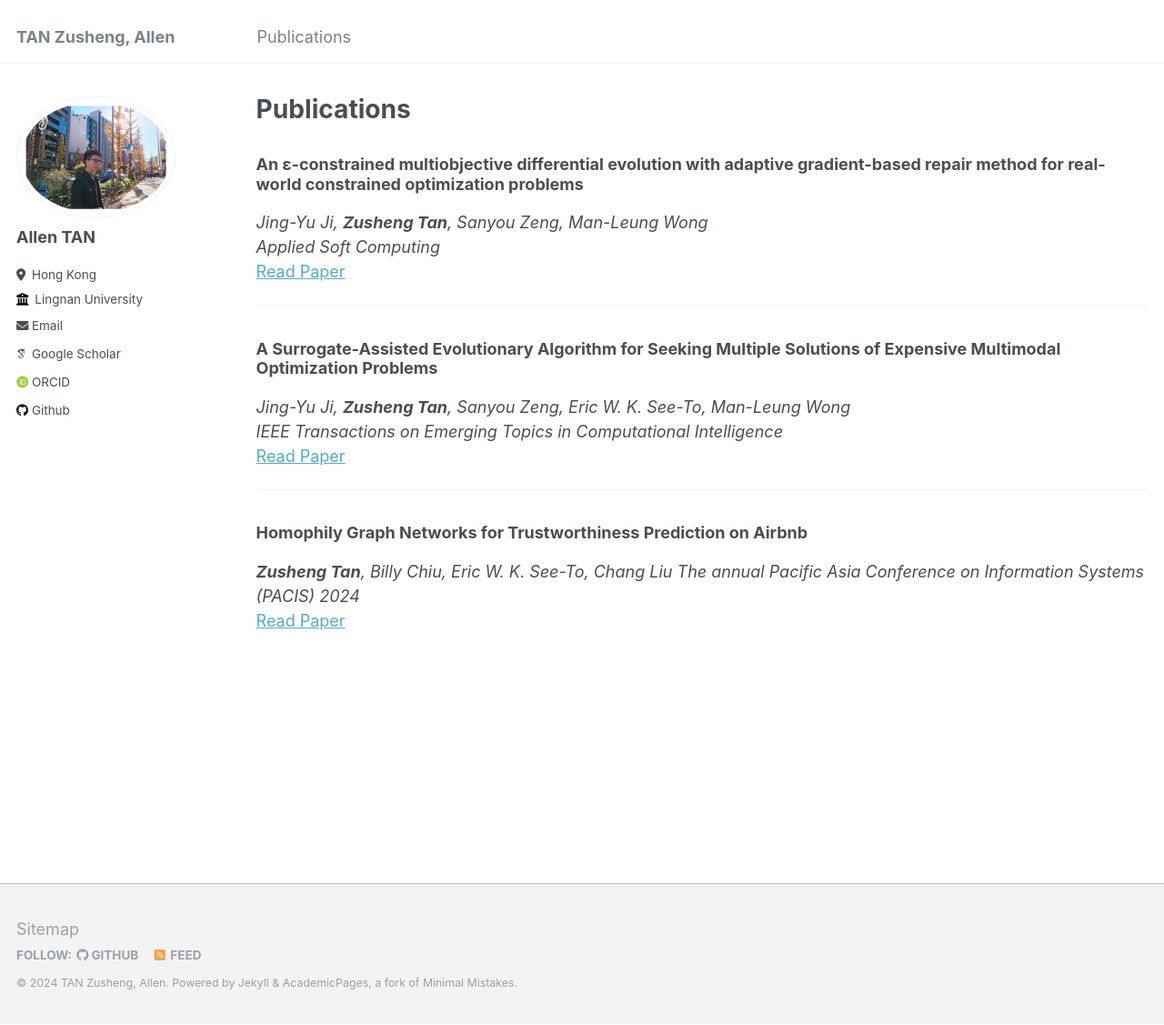
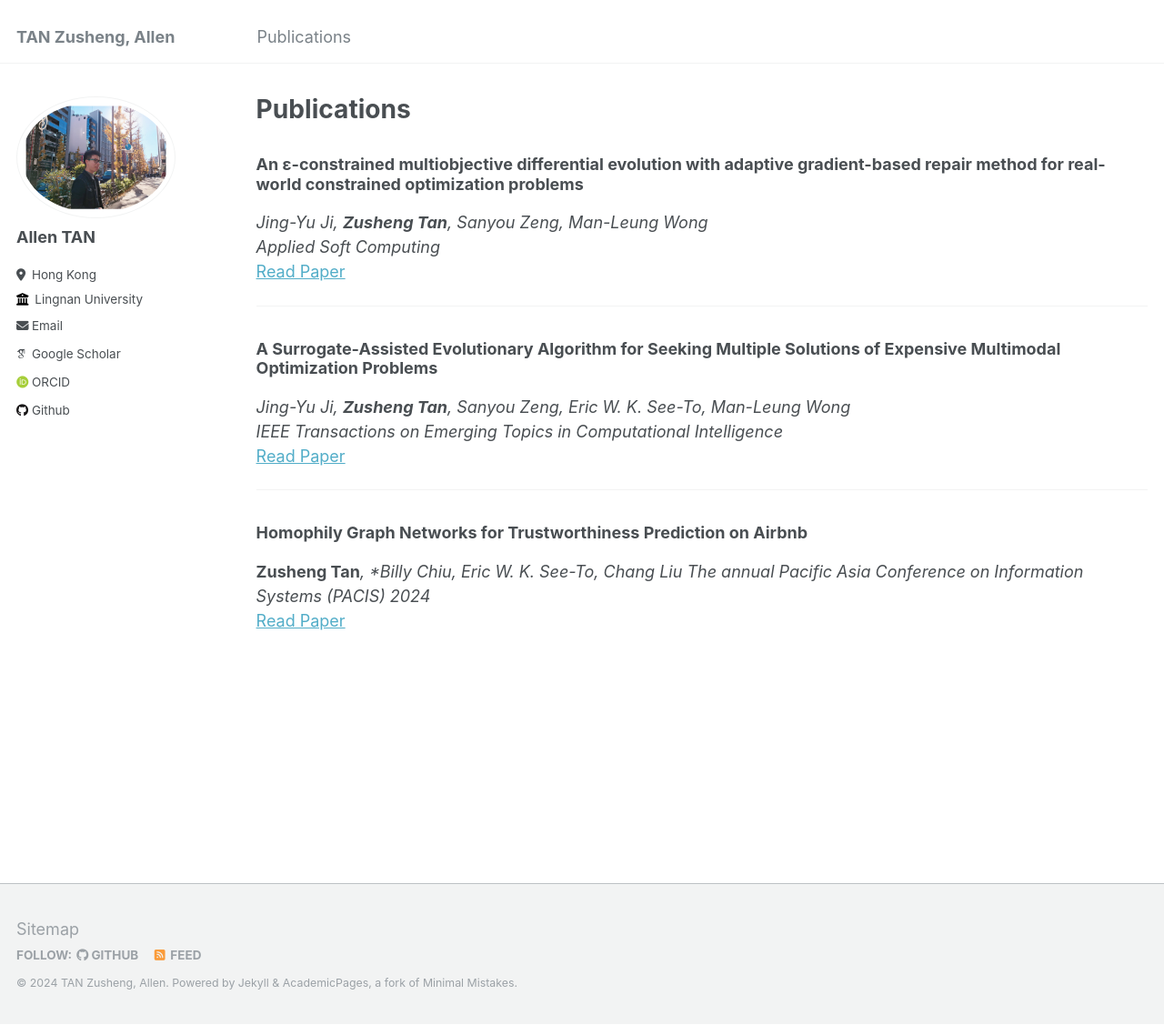
Before and after one commit to allent4n/allent4n.github.io, a Jekyll site: the page built from _pages/publications.md, in a window 1280 px wide and 1127 px high. Shown: the whole window at 91% size. Built offline with Jekyll 4.4.1, drawn with Linux system fonts in a browser that asks for light colours; some web fonts are replaced.

```diff
--- a/_pages/publications.md
+++ b/_pages/publications.md
@@ -20,6 +20,6 @@ author_profile: true
 ---
 
 ### Homophily Graph Networks for Trustworthiness Prediction on Airbnb
-***Zusheng Tan**, Billy Chiu, Eric W. K. See-To, Chang Liu*
+**Zusheng Tan***, *Billy Chiu, Eric W. K. See-To, Chang Liu*
 *The annual Pacific Asia Conference on Information Systems (PACIS) 2024*
 [Read Paper](https://aisel.aisnet.org/pacis2024/track16_shareecon/track16_shareecon/4/)
```
